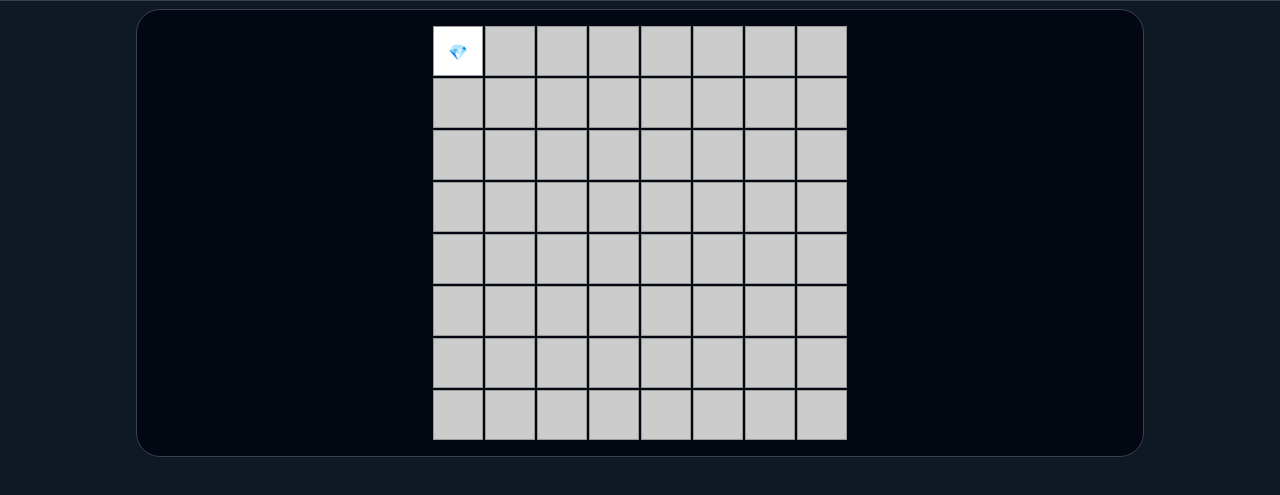
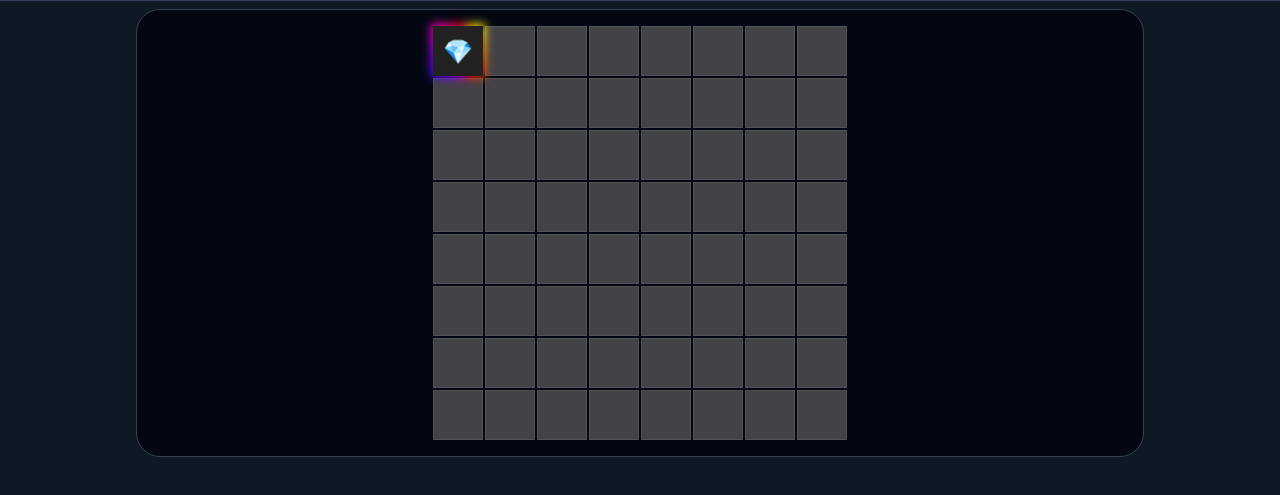
Before and after one commit to Brendon3578/minesweeper-game-bet, a website: page src/index.html in a window 1280 px wide. Both pictures are taken after a click on the element 458 px from the left and 108 px from the top of the page. Shown: the part 57-552 px from the top of the page. Drawn offline with Linux system fonts and the light colour scheme.

Commit message:
:art: update styles

```diff
--- a/src/scripts/main-script.js
+++ b/src/scripts/main-script.js
@@ -1,6 +1,6 @@
 // document.addEventListener("DOMContentLoaded", function () {
 const grid = document.getElementById("grid");
-const size = 8; // Tamanho do campo minado
+const size = 8; // Tamanho do campo minado //8x8
 const bombCount = 10; // Número de bombas
 
 let gameGrid = [];
@@ -52,6 +52,7 @@ function handleClick(event) {
     alert("Você perdeu! Tente novamente.");
     setTimeout(() => resetGame(), 10000);
   } else {
+    block.classList.add("diamond");
     block.classList.add("revealed");
     block.textContent = "💎"; // Adiciona o ícone de diamante
     checkWinCondition();
--- a/src/styles/input.css
+++ b/src/styles/input.css
@@ -16,16 +16,81 @@
 .block {
   width: 50px;
   height: 50px;
-  background-color: #ccc;
-  border: 1px solid #999;
+  background-color: #434247;
+  border: 1px solid #535357;
   text-align: center;
+  font-size: 24px;
   line-height: 50px;
   cursor: pointer;
 }
 
 .block.revealed {
-  background-color: #fff;
+  background-color: #535357;
+  border-color: #5c5c61;
   color: black;
+}
+
+.diamond {
+  border: none;
+  outline: none;
+  color: rgb(255, 255, 255);
+  background: #111;
+  cursor: pointer;
+  position: relative;
+  z-index: 0;
+  user-select: none;
+  -webkit-user-select: none;
+  touch-action: manipulation;
+}
+
+.diamond:before {
+  content: "";
+  background: linear-gradient(
+    45deg,
+    #ff0000,
+    #ff7300,
+    #fffb00,
+    #48ff00,
+    #00ffd5,
+    #002bff,
+    #7a00ff,
+    #ff00c8,
+    #ff0000
+  );
+  position: absolute;
+  top: -2px;
+  left: -2px;
+  background-size: 400%;
+  z-index: -1;
+  filter: blur(5px);
+  -webkit-filter: blur(5px);
+  width: calc(100% + 4px);
+  height: calc(100% + 4px);
+  animation: glowing-button-85 20s linear infinite;
+  transition: opacity 0.3s ease-in-out;
+}
+
+@keyframes glowing-button-85 {
+  0% {
+    background-position: 0 0;
+  }
+  50% {
+    background-position: 400% 0;
+  }
+  100% {
+    background-position: 0 0;
+  }
+}
+
+.diamond:after {
+  z-index: -1;
+  content: "";
+  position: absolute;
+  width: 100%;
+  height: 100%;
+  background: #222;
+  left: 0;
+  top: 0;
 }
 
 .bomb {
```
Also changed, not shown: src/styles/output.css.
